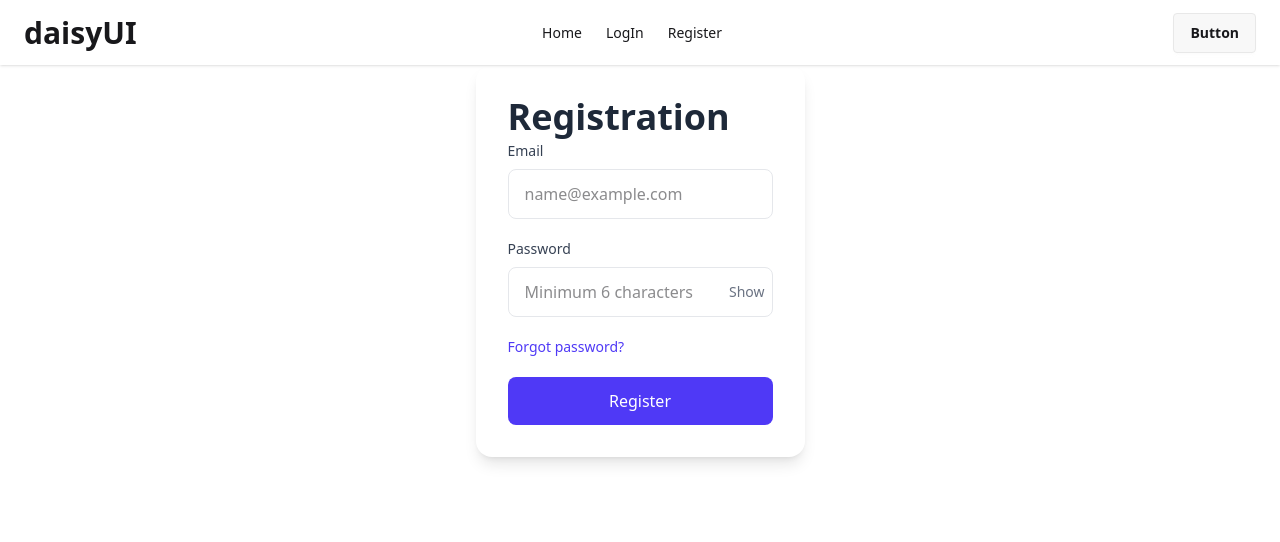
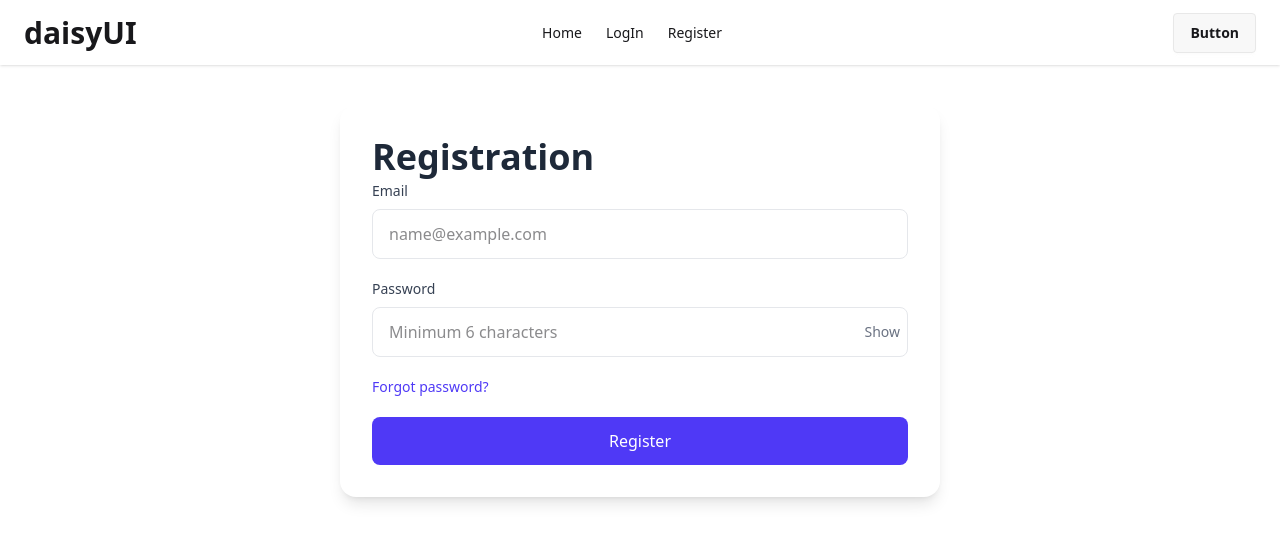
Before and after one commit to rimpakasundi07/Email-Password-Auth, a React (Vite) app: page /register in a window 1280 px wide. Shown: the top 542 px of the page. Built offline with nearby package versions, Linux system fonts and the light colour scheme.

Commit message:
Add error handling and state management to Register component

```diff
--- a/src/components/Register/Register.jsx
+++ b/src/components/Register/Register.jsx
@@ -1,31 +1,37 @@
 import { createUserWithEmailAndPassword } from "firebase/auth";
-import React from "react";
+import React, { useState } from "react";
 import { auth } from "../../firebase/firebase.init";
 
 const Register = () => {
+  const [error, setError] = useState("");
+
   const handleRegister = (event) => {
     event.preventDefault();
     const email = event.target.email.value;
     const password = event.target.password.value;
     console.log("Register click", email, password);
 
+    // reset error
+    setError("");
+
     createUserWithEmailAndPassword(auth, email, password)
       .then((result) => {
         console.log("after creation of a new user", result.user);
       })
       .catch((error) => {
-        console.log(error);
+        console.log("error happened", error.message);
+        setError(error.message);
       });
   };
 
   return (
     <main className="w-full flex justify-center items-center">
-      <section className="bg-white shadow-lg rounded-2xl p-6 sm:p-8  max-w-2xl mx-4">
+      <section className="bg-white shadow-lg rounded-2xl p-6 sm:p-8  w-[600px] my-10  max-w-2xl mx-4">
         <h1 className="text-2xl lg:text-4xl font-bold mb-1 text-gray-800">
           Registration
         </h1>
 
-        <form onSubmit={handleRegister} className="space-y-5">
+        <form onSubmit={handleRegister} className="space-y-5 w-full ">
           <div>
             <label
               for="email"
@@ -87,6 +93,7 @@ const Register = () => {
               Register
             </button>
           </div>
+          {error && <p className="text-red-600">{error}</p>}
         </form>
       </section>
     </main>
```
